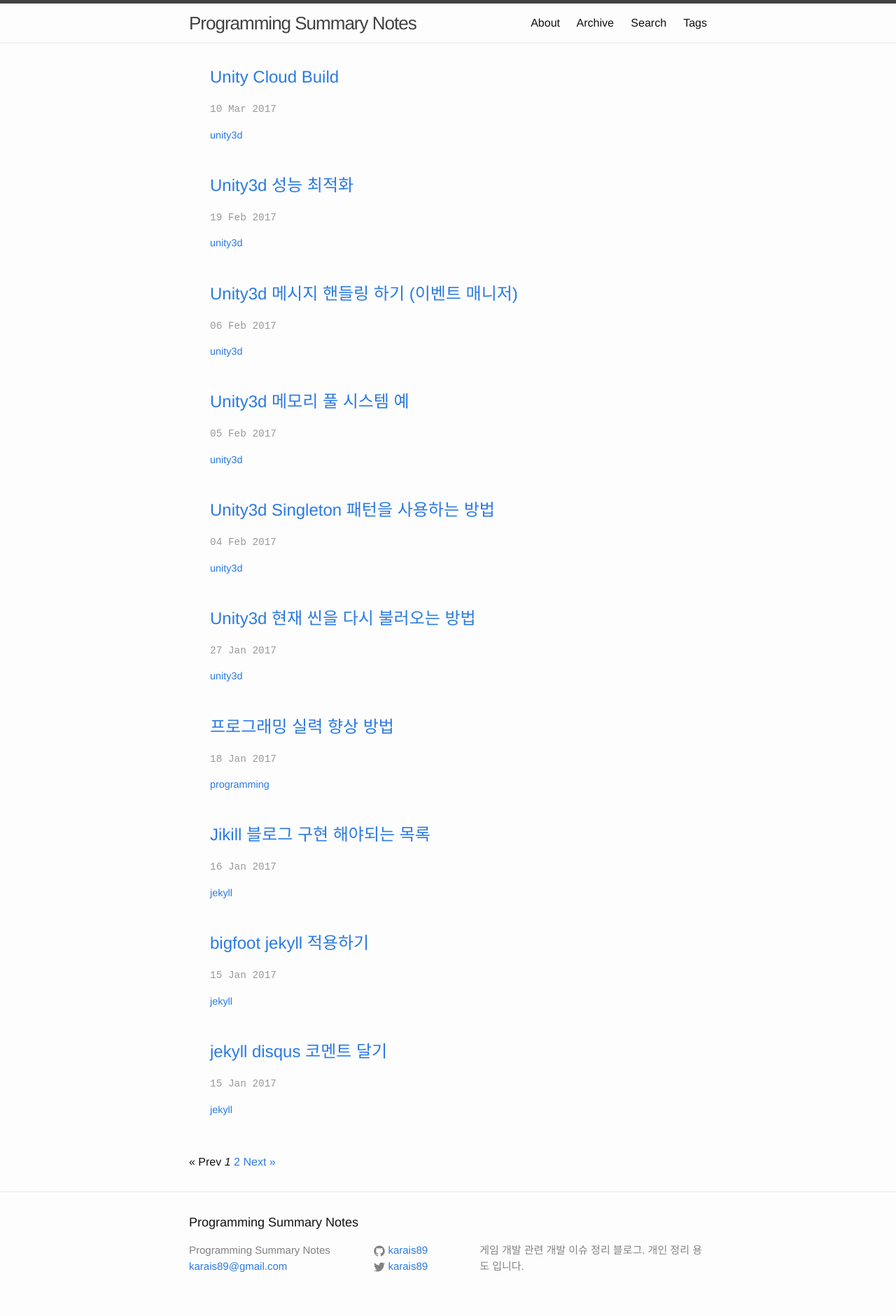
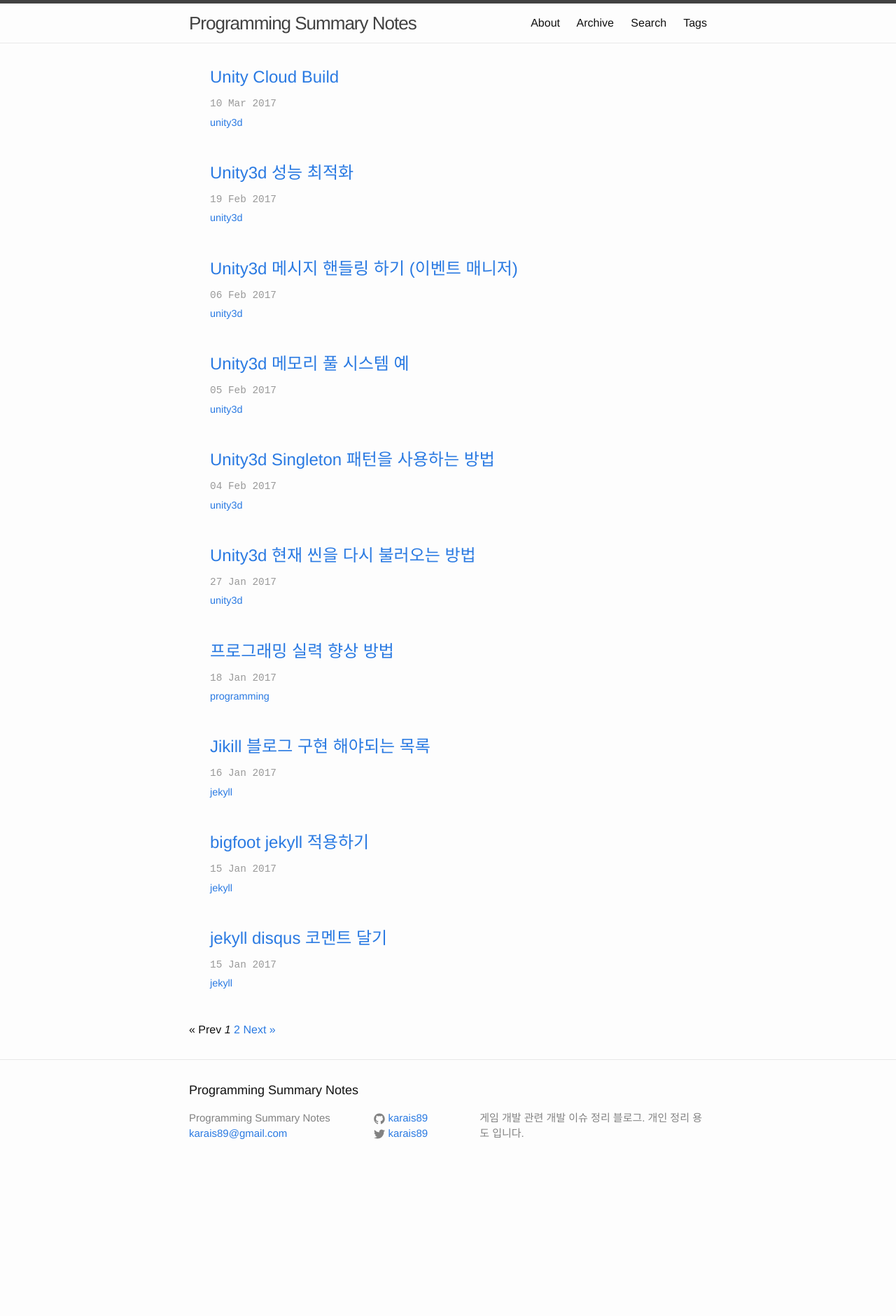
Before and after one commit to karais89/karais89.github.io_back, a Jekyll site: the page built from index.html, in a window 1280 px wide. Shown: the whole page at 70% size. Built offline with Jekyll 4.4.1, drawn with Linux system fonts in a browser that asks for light colours; the list of posts is cut into pages by our own code; after the commit the page ends 1692 px from its top, so only the background shows below that.

Commit message:
- modify index layout

```diff
--- a/_sass/minima/_layout.scss
+++ b/_sass/minima/_layout.scss
@@ -265,7 +265,7 @@
 /* index.md post*/
 ul.posts {
   list-style-type: none;
-  margin-bottom: 2em;
+  margin-bottom: 1.4em;
   padding-left: 0;
 }
 
@@ -279,3 +279,7 @@ ul.posts .date {
   font-size: 90%;
   margin-right: 0.5em;
 }
+
+ul.posts p, ul.posts h2 {
+    margin-bottom: 0.3em;
+}
```
